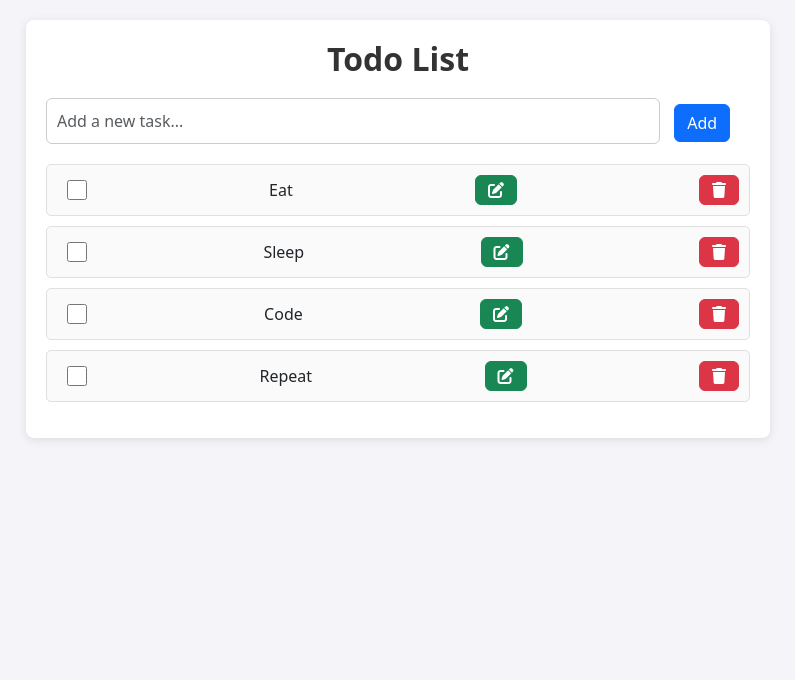
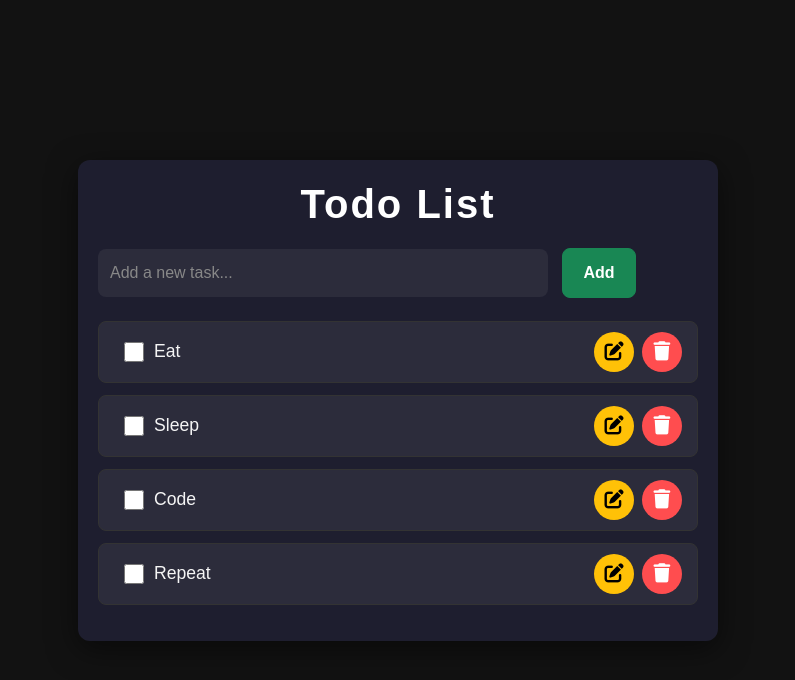
Before and after one commit to dibyajyoti0750/Todo-App, a plain HTML site: page index.html in a window 1280 px wide. Shown: the whole page, without its empty margins (242-1037 px from the left). Drawn offline with nearby package versions, Linux system fonts and the light colour scheme.

Commit message:
fix styles

```diff
--- a/app.js
+++ b/app.js
@@ -16,22 +16,10 @@ addBtn.addEventListener("click", () => {
     newCheckbox.classList.add("task-complete");
 
     let editBtn = document.createElement("i");
-    editBtn.classList.add(
-      "btn",
-      "btn-success",
-      "fa-solid",
-      "fa-pen-to-square",
-      "edit-btn"
-    );
+    editBtn.classList.add("btn", "fa-solid", "fa-pen-to-square", "edit-btn");
 
     let delBtn = document.createElement("i");
-    delBtn.classList.add(
-      "btn",
-      "btn-danger",
-      "fa-solid",
-      "fa-trash",
-      "del-btn"
-    );
+    delBtn.classList.add("btn", "fa-solid", "fa-trash", "del-btn");
 
     newLi.prepend(newCheckbox);
     newLi.append(newSpan, editBtn, delBtn);
--- a/index.html
+++ b/index.html
@@ -28,32 +28,31 @@
         id="todo-input"
         placeholder="Add a new task..."
       />
-      <button class="btn btn-primary" id="add-button">Add</button>
+      <button class="btn btn-success" id="add-button">Add</button>
       <span class="ms-1"></span>
       <ul id="todo-list">
         <li class="todo-item">
           <input type="checkbox" class="task-complete" /><span>Eat</span>
-          <i class="btn btn-success fa-solid fa-pen-to-square edit-btn"></i>
-          <i class="btn btn-danger fa-solid fa-trash del-btn"></i>
+          <i class="btn fa-solid fa-pen-to-square edit-btn"></i>
+          <i class="btn fa-solid fa-trash del-btn"></i>
         </li>
         <li class="todo-item">
           <input type="checkbox" class="task-complete" /><span>Sleep</span>
-          <i class="btn btn-success fa-solid fa-pen-to-square edit-btn"></i>
-          <i class="btn btn-danger fa-solid fa-trash del-btn"></i>
+          <i class="btn fa-solid fa-pen-to-square edit-btn"></i>
+          <i class="btn fa-solid fa-trash del-btn"></i>
         </li>
         <li class="todo-item">
           <input type="checkbox" class="task-complete" /><span>Code</span>
-          <i class="btn btn-success fa-solid fa-pen-to-square edit-btn"></i>
-          <i class="btn btn-danger fa-solid fa-trash del-btn"></i>
+          <i class="btn fa-solid fa-pen-to-square edit-btn"></i>
+          <i class="btn fa-solid fa-trash del-btn"></i>
         </li>
         <li class="todo-item">
           <input type="checkbox" class="task-complete" /><span>Repeat</span>
-          <i class="btn btn-success fa-solid fa-pen-to-square edit-btn"></i>
-          <i class="btn btn-danger fa-solid fa-trash del-btn"></i>
+          <i class="btn fa-solid fa-pen-to-square edit-btn"></i>
+          <i class="btn fa-solid fa-trash del-btn"></i>
         </li>
       </ul>
     </div>
-
     <script
       src="https://cdn.jsdelivr.net/npm/bootstrap@5.3.3/dist/js/bootstrap.bundle.min.js"
       integrity="sha384-YvpcrYf0tY3lHB60NNkmXc5s9fDVZLESaAA55NDzOxhy9GkcIdslK1eN7N6jIeHz"
--- a/styles.css
+++ b/styles.css
@@ -1,33 +1,57 @@
 body {
   display: flex;
   justify-content: center;
-  background-color: #f4f4f9;
-  padding: 20px;
+  align-items: center;
+  height: 100vh;
+  background-color: #121212; /* Dark background */
+  margin: 0;
+  font-family: "Arial", sans-serif;
+  color: #f5f5f5; /* Light text */
 }
 
 .todo-app {
-  height: 60%;
-  width: 60%;
-  background-color: white;
+  width: 50%;
+  background-color: #1e1e2f; /* Dark card background */
   padding: 20px;
-  box-shadow: 0 2px 10px rgba(0, 0, 0, 0.1);
-  border-radius: 8px;
+  box-shadow: 0 8px 30px rgba(0, 0, 0, 0.5); /* Enhanced shadow */
+  border-radius: 12px;
 }
 
 h1 {
   text-align: center;
   margin-bottom: 20px;
-  font-size: 2rem;
-  color: #333;
+  font-size: 2.5rem;
+  color: #ffffff; /* White heading text */
   font-weight: bold;
+  letter-spacing: 2px;
 }
 
 .form-control {
-  width: calc(100% - 90px);
+  width: 75%; /* Adjusted for better alignment */
   margin-right: 10px;
   display: inline-block;
-  padding: 10px;
-  border: 1px solid #ccc;
+  padding: 12px;
+  border: none;
+  background-color: #2c2c3b; /* Input field background */
+  color: #f5f5f5; /* Light text */
+  border-radius: 8px;
+  font-size: 1rem;
+}
+
+.form-control:focus {
+  background-color: #2c2c3b; /* Input field background */
+  color: #f5f5f5; /* Light text */
+}
+
+.form-control::placeholder {
+  color: #888; /* Subtle placeholder text */
+}
+
+#add-button {
+  padding: 12px 20px;
+  margin-bottom: 3px;
+  font-weight: bold;
+  border-radius: 8px;
 }
 
 #todo-list {
@@ -39,11 +63,22 @@ h1 {
   display: flex;
   align-items: center;
   justify-content: space-between;
-  padding: 10px;
-  background-color: #fafafa;
-  border: 1px solid #e0e0e0;
-  border-radius: 5px;
-  margin-bottom: 10px;
+  padding: 10px 15px;
+  background-color: #2c2c3b; /* Dark list item background */
+  border: 1px solid #333; /* Subtle border */
+  border-radius: 8px;
+  margin-bottom: 12px;
+  transition: transform 0.2s ease;
+}
+
+.todo-item:hover {
+  box-shadow: 0 4px 15px rgba(0, 0, 0, 0.3);
+}
+
+.todo-item span {
+  flex-grow: 1;
+  margin-left: 10px;
+  font-size: 1.1rem;
 }
 
 .task-complete {
@@ -51,4 +86,37 @@ h1 {
   height: 20px;
   margin-left: 10px;
   cursor: pointer;
+  accent-color: #4caf50; /* Green checkbox */
 }
+
+.edit-btn,
+.del-btn {
+  display: flex;
+  align-items: center;
+  justify-content: center;
+  width: 40px;
+  height: 40px;
+  border-radius: 50%;
+  font-size: 1.2rem;
+  cursor: pointer;
+  transition: background-color 0.3s ease, transform 0.2s ease;
+}
+
+.edit-btn {
+  background-color: #ffc107; /* Amber for edit */
+  color: #000;
+  margin-right: 0.5rem;
+}
+
+.edit-btn:hover {
+  background-color: #e0a800;
+}
+
+.del-btn {
+  background-color: #ff4d4f; /* Red for delete */
+  color: #fff; /* Light text */
+}
+
+.del-btn:hover {
+  background-color: #d9363e; /* Darker red */
+}
```
